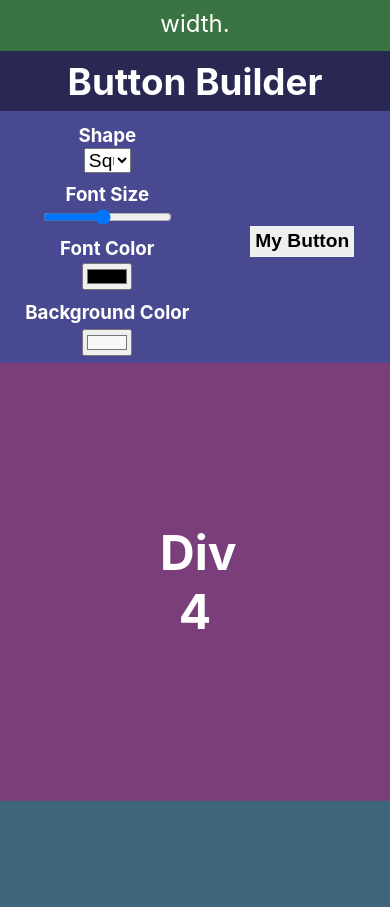
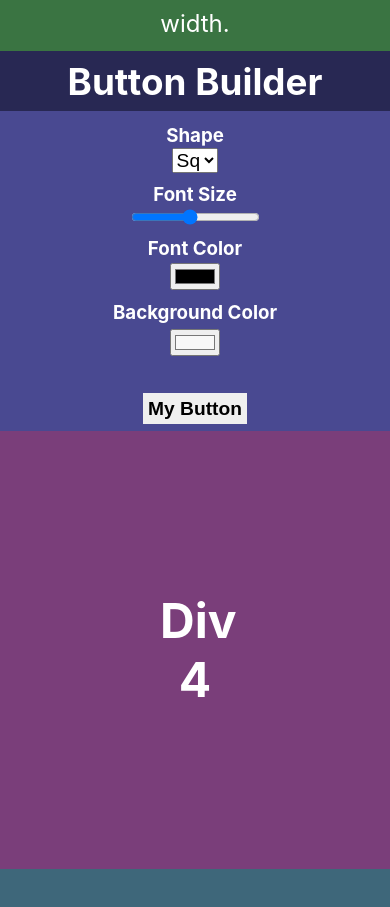
Before and after one commit to tylercorbett/css-showcase, a React (Create React App) app: page / in a window 390 px wide. Shown: the part 1307-2214 px from the top of the page. Built offline with nearby package versions, Linux system fonts and the light colour scheme.

Commit message:
responsiveness

```diff
--- a/src/components/buttonshowcase/ButtonShowcase.module.scss
+++ b/src/components/buttonshowcase/ButtonShowcase.module.scss
@@ -84,3 +84,12 @@
     color: white;
     background-color: rgb(40, 40, 83);
 }
+@media only screen and (max-width: 800px) {
+    .main {
+        display: flex;
+        flex-direction: column;
+    }
+    .myButton {
+        margin: 18% auto 2% auto;
+    }
+}
```
